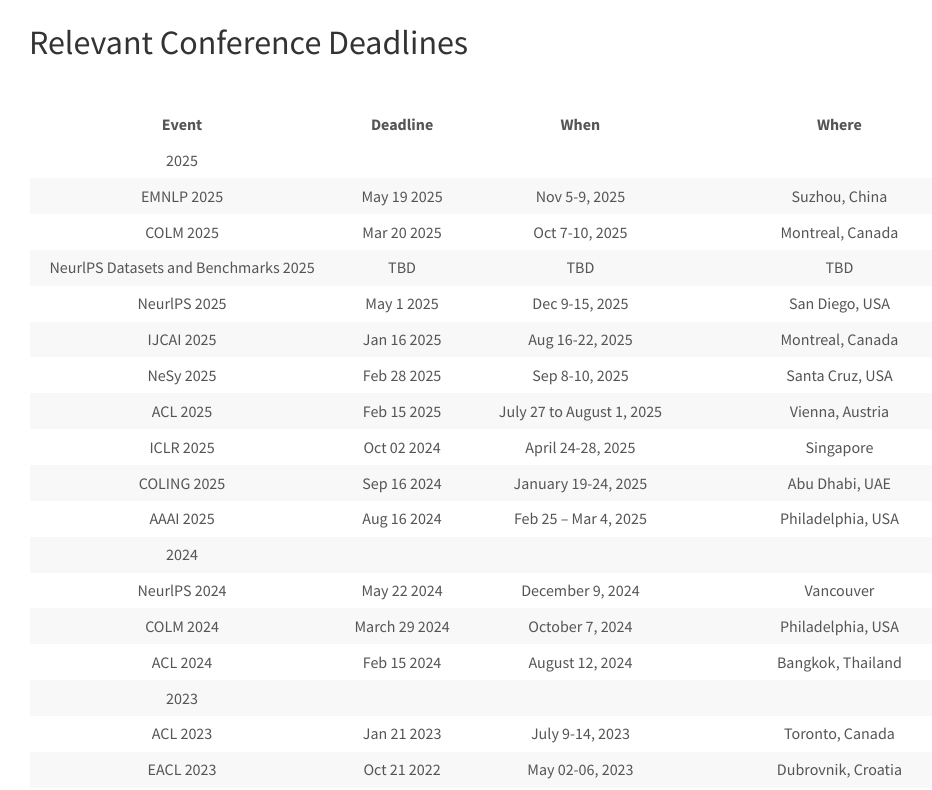
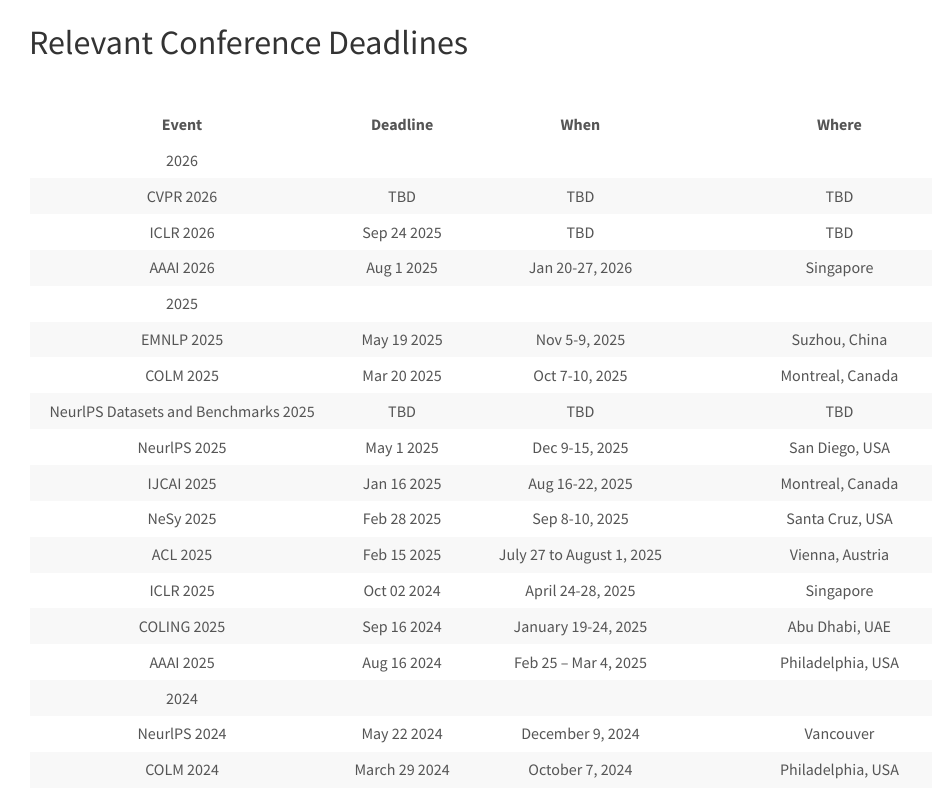
Before and after one commit to HLR/HLR.github.io, a Jekyll site: the page built from _pages/deadlines.md, in a window 1280 px wide and 900 px high, scrolled down 439 px, cut to the strip 110-900 px from the top of the window. Shown: the whole strip, without its empty margins (127-1059 px from the left). Built offline with Jekyll 4.4.1, drawn with Linux system fonts in a browser that asks for light colours; nearby versions of some CDN libraries.

Commit message:
Update the deadline of AAAI, ICLR, CVPR 2026

```diff
--- a/_data/news.yml
+++ b/_data/news.yml
@@ -1,7 +1,7 @@
 # Put the images in the folder: /HLR.github.io/images/newspic
 
 - date: <i>July 15th</i>
-  headline: "Dr. Parisa is co-organizing a workshop on Space in Vision, Language, and Embodied AI accepted for Neurips-2025. For the workshop, feel free to sign up to review: https://space-in-vision-language-embodied-ai.github.io/ ."
+  headline: "Dr. Parisa is co-organizing a workshop on Space in Vision, Language, and Embodied AI accepted for NeurIPS-2025. For the workshop, feel free to sign up to review: https://space-in-vision-language-embodied-ai.github.io/ ."
   top: 1
 
 - date: <i>July 15th</i>
--- a/_pages/deadlines.md
+++ b/_pages/deadlines.md
@@ -17,6 +17,10 @@
 
 |              Event               |             Deadline             |                     When                     |                       Where                        |
 |:--------------------------------:|:--------------------------------:|:--------------------------------------------:|:--------------------------------------------------:|
+|            2026               |                                  |                                              |
+|     &nbsp; CVPR 2026  &nbsp;     |  &nbsp;    TBD      &nbsp;|       &nbsp;  TBD   &nbsp;        |       &nbsp;   TBD   &nbsp;              |
+|     &nbsp; ICLR 2026  &nbsp;     |  &nbsp;    Sep 24 2025      &nbsp;|       &nbsp;  TBD   &nbsp;        |       &nbsp;   TBD   &nbsp;              |
+|     &nbsp; AAAI 2026  &nbsp;     |  &nbsp;    Aug 1 2025      &nbsp;|       &nbsp;  Jan 20-27, 2026   &nbsp;        |       &nbsp;   Singapore   &nbsp;              |
 |            2025               |                                  |                                              |
 |     &nbsp; EMNLP 2025  &nbsp;     |  &nbsp;    May 19 2025      &nbsp;|       &nbsp;  Nov 5-9, 2025   &nbsp;        |       &nbsp;   Suzhou, China   &nbsp;              |
 |     &nbsp; COLM 2025  &nbsp;     |  &nbsp;    Mar 20 2025      &nbsp;|       &nbsp;  Oct 7-10, 2025   &nbsp;        |               &nbsp;   Montreal, Canada &nbsp;              |
```
